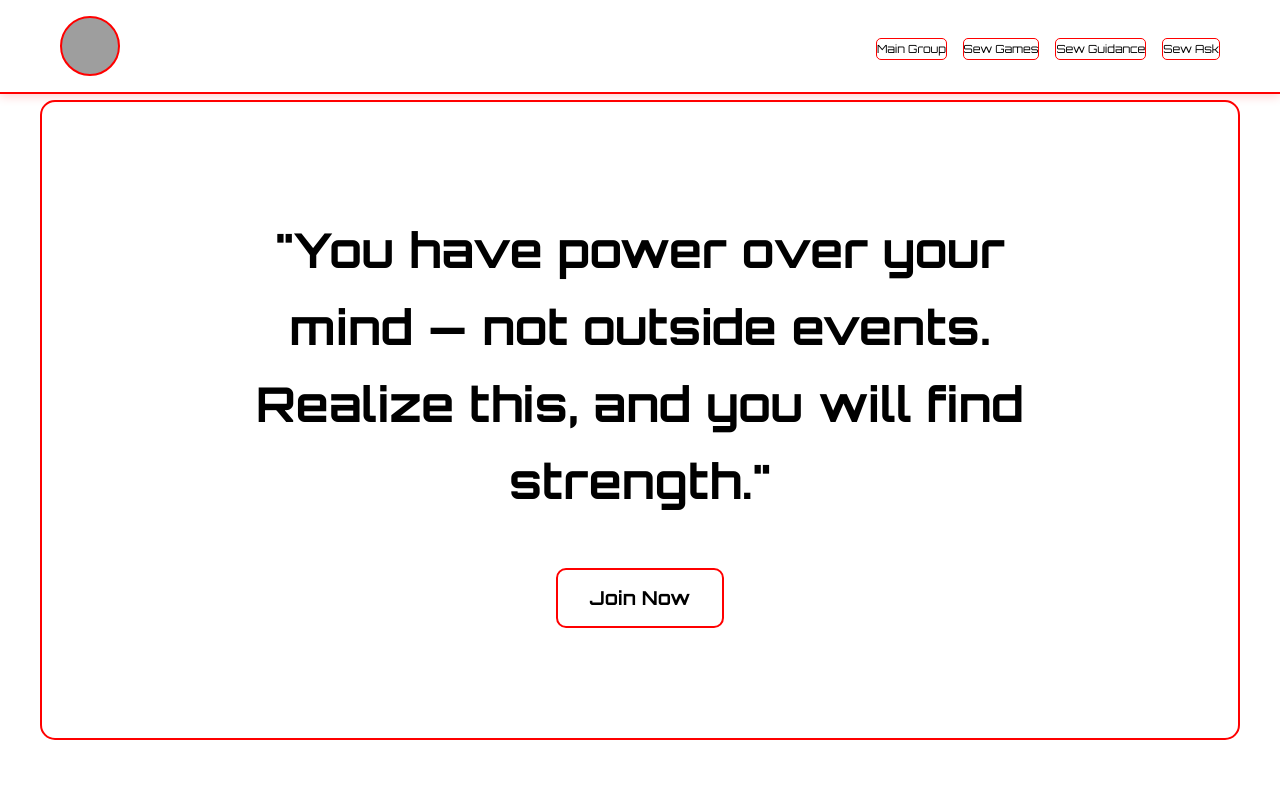
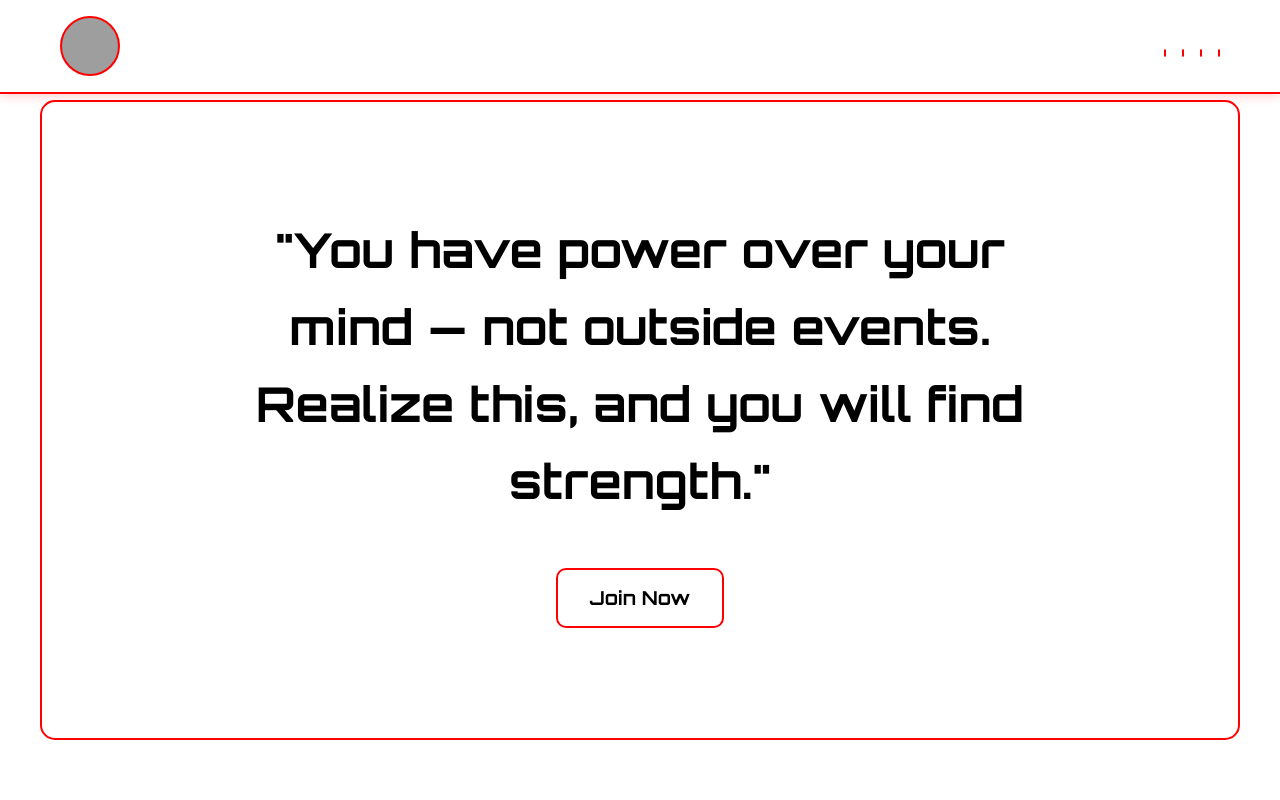
Before and after one commit to hadbierox196/SEWs, a plain HTML site: page index.html in a window 1280 px wide. Shown: the top 800 px of the page. Drawn offline with Linux system fonts and the light colour scheme; grey boxes are pictures that could not be loaded.

Commit message:
Update index.html

```diff
--- a/index.html
+++ b/index.html
@@ -341,10 +341,10 @@
                 <div class="logo"></div>
                 <nav>
                     <ul>
-                        <li><button onclick="scrollToSection('main-group')">Main Group</button></li>
-                        <li><button onclick="scrollToSection('sew-games')">Sew Games</button></li>
-                        <li><button onclick="scrollToSection('sew-guidance')">Sew Guidance</button></li>
-                        <li><button onclick="scrollToSection('sew-ask')">Sew Ask</button></li>
+                        <li><button onclick="scrollToSection('main-group')"></button></li>
+                        <li><button onclick="scrollToSection('sew-games')"></button></li>
+                        <li><button onclick="scrollToSection('sew-guidance')"></button></li>
+                        <li><button onclick="scrollToSection('sew-ask')"></button></li>
                     </ul>
                 </nav>
             </div>
```
